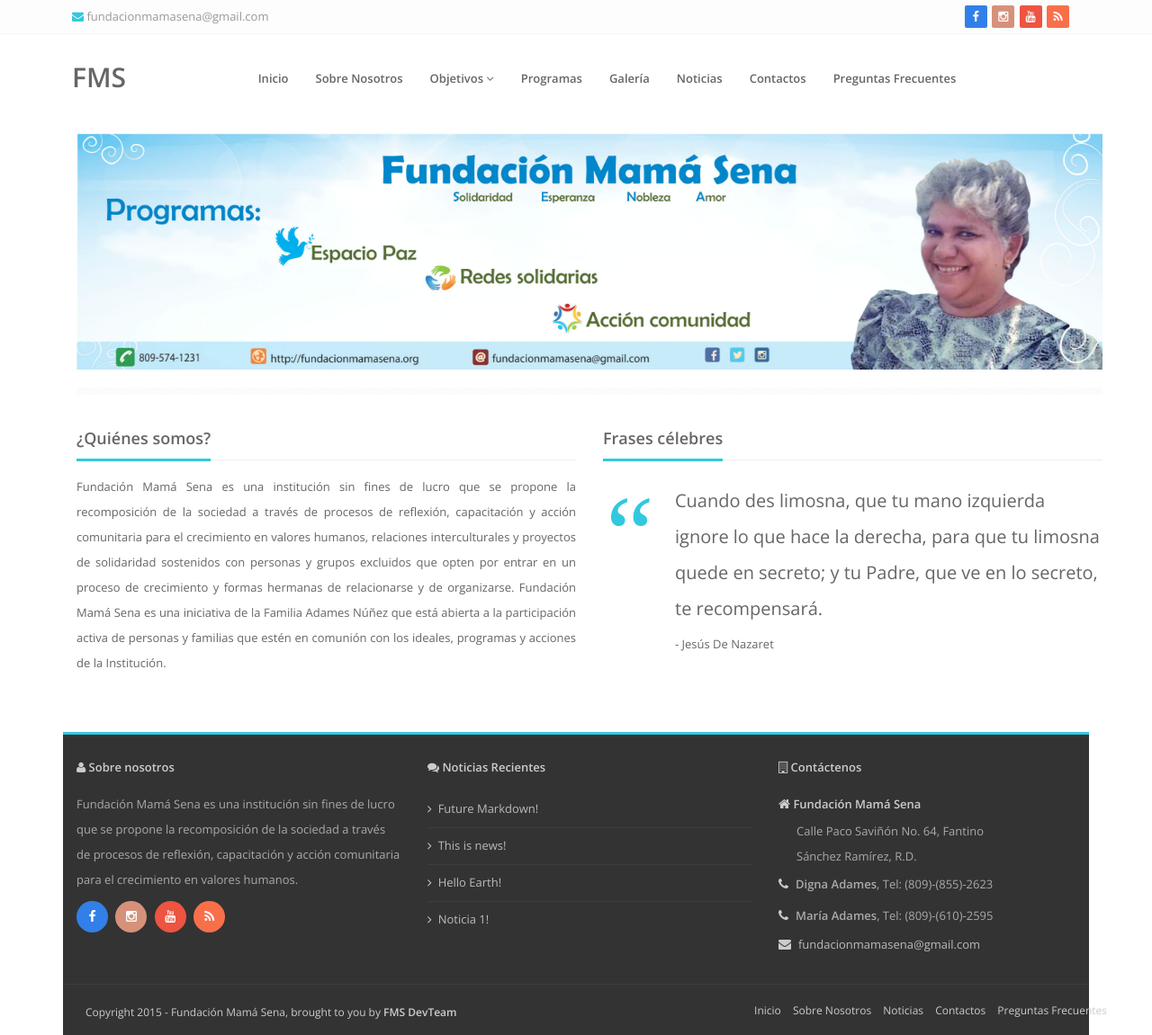
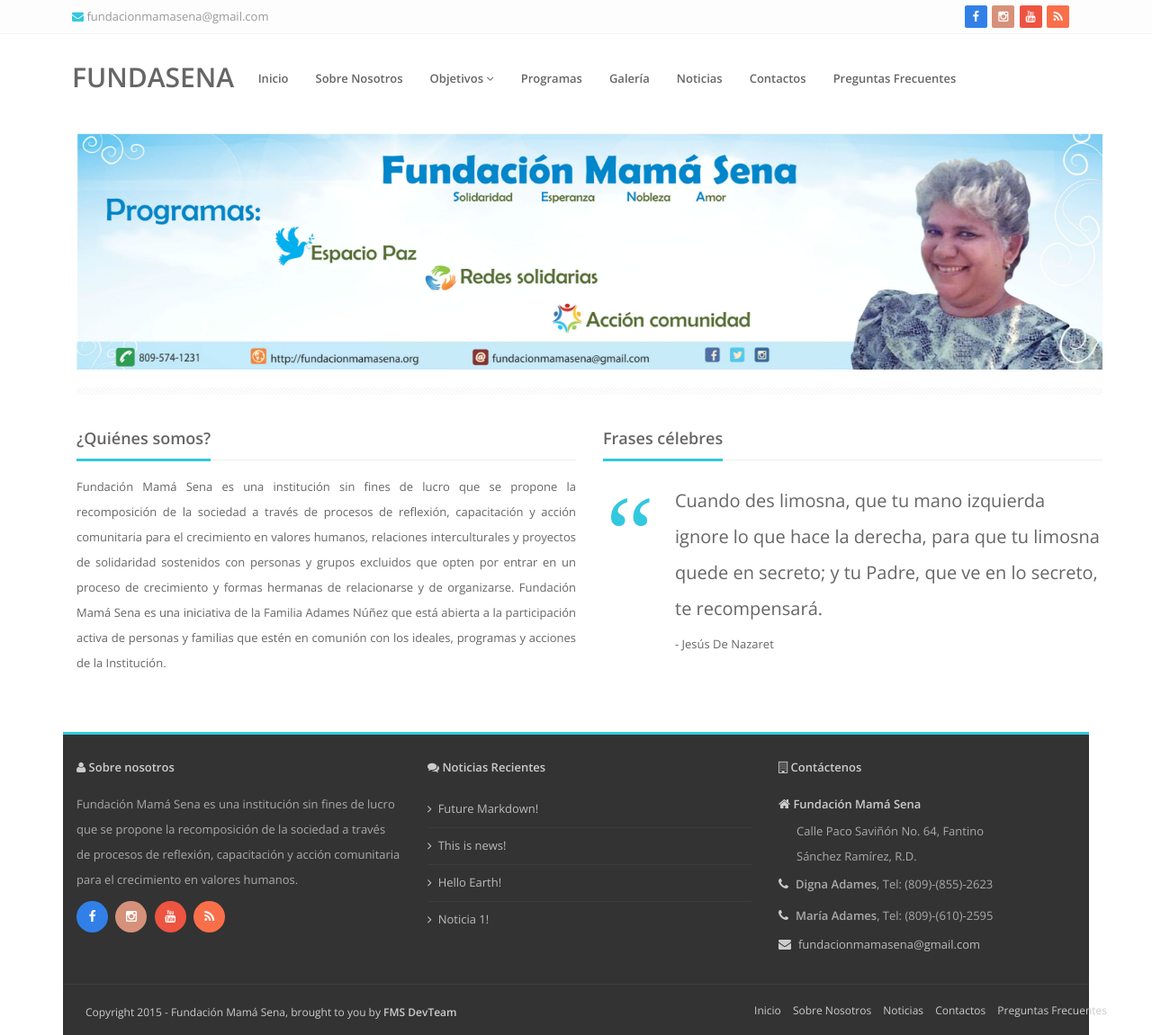
Before and after one commit to wovalle/fundasena.org, a Jekyll site: the page built from index.html, in a window 1280 px wide. Shown: the whole page at 90% size. Built offline with Jekyll 4.4.1, drawn with Linux system fonts in a browser that asks for light colours; Markdown is read by kramdown in place of the engine named in the settings.

Commit message:
Changing acronym from FMS to FUNDASENA. closes #22

```diff
--- a/_config.yml
+++ b/_config.yml
@@ -1,6 +1,6 @@
 # Site settings
 title: Fundación Mamá Sena
-acronym: FMS
+acronym: FUNDASENA
 email: fundacionmamasena@gmail.com
 description: Fundación Mamá Sena es una institución sin fines de lucro que se propone la recomposición de la sociedad a través de procesos de reflexión, capacitación y acción comunitaria para el crecimiento en valores humanos.
 baseurl: "" # the subpath of your site, e.g. /blog/
```
